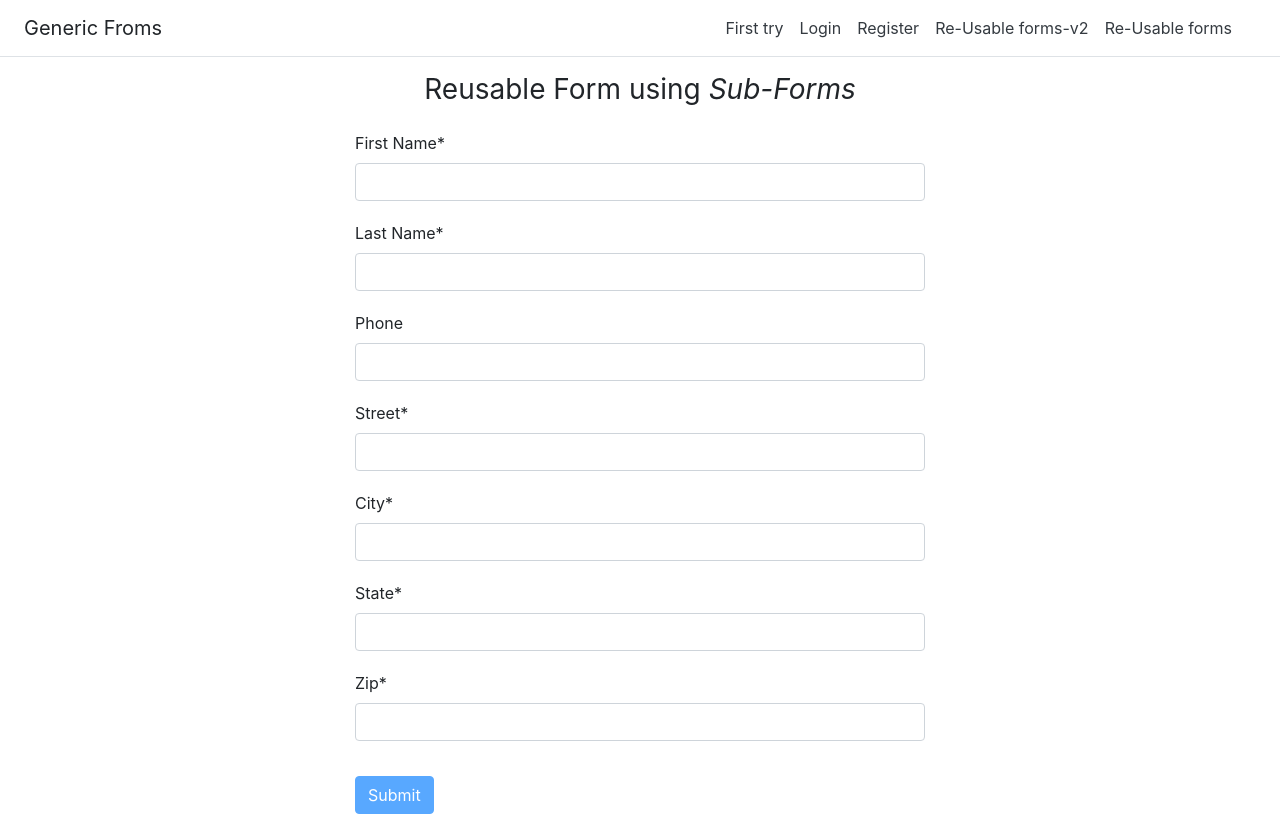
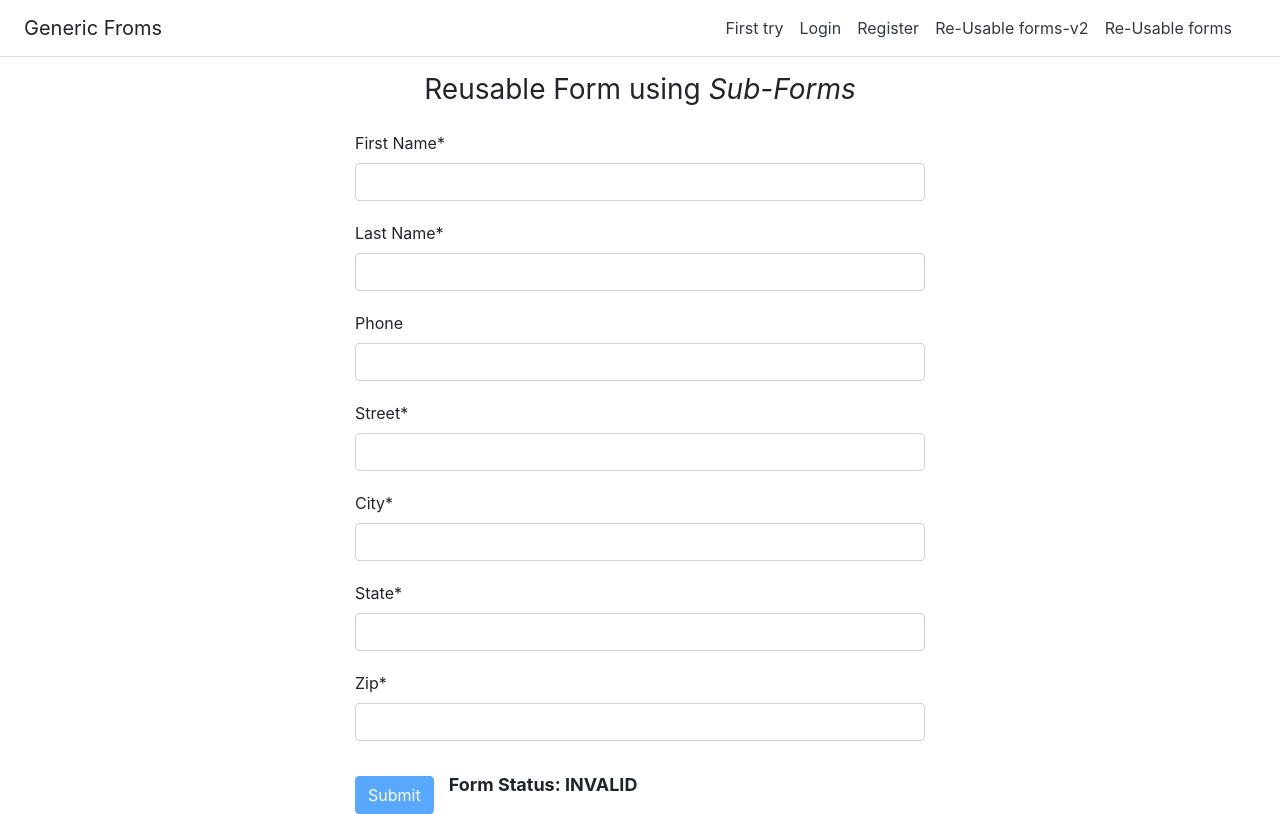
Before and after one commit to eliraneliassy/Angular-Generic-Forms, an Angular app: page /reusable-forms in a window 1280 px wide. Built offline with nearby package versions, Linux system fonts and the light colour scheme.

Commit message:
add form status

```diff
--- a/src/app/reusable-forms/form1/form1.component.html
+++ b/src/app/reusable-forms/form1/form1.component.html
@@ -11,4 +11,8 @@
     Submit
   </button>
 
+  <p class="stauts">
+    Form Status: {{addressForm.status}}
+  </p>
+
 </form>
--- a/src/app/reusable-forms/form1/form1.component.scss
+++ b/src/app/reusable-forms/form1/form1.component.scss
@@ -1,3 +1,10 @@
 button{
     margin-top: 15px;
 }
+
+.stauts{
+    display: inline-block;
+    font-size: 18px;
+    font-weight: bold;
+    margin-left: 15px;
+}
```
Also changed, not shown: src/app/app.component.html (line endings or trailing spaces).
